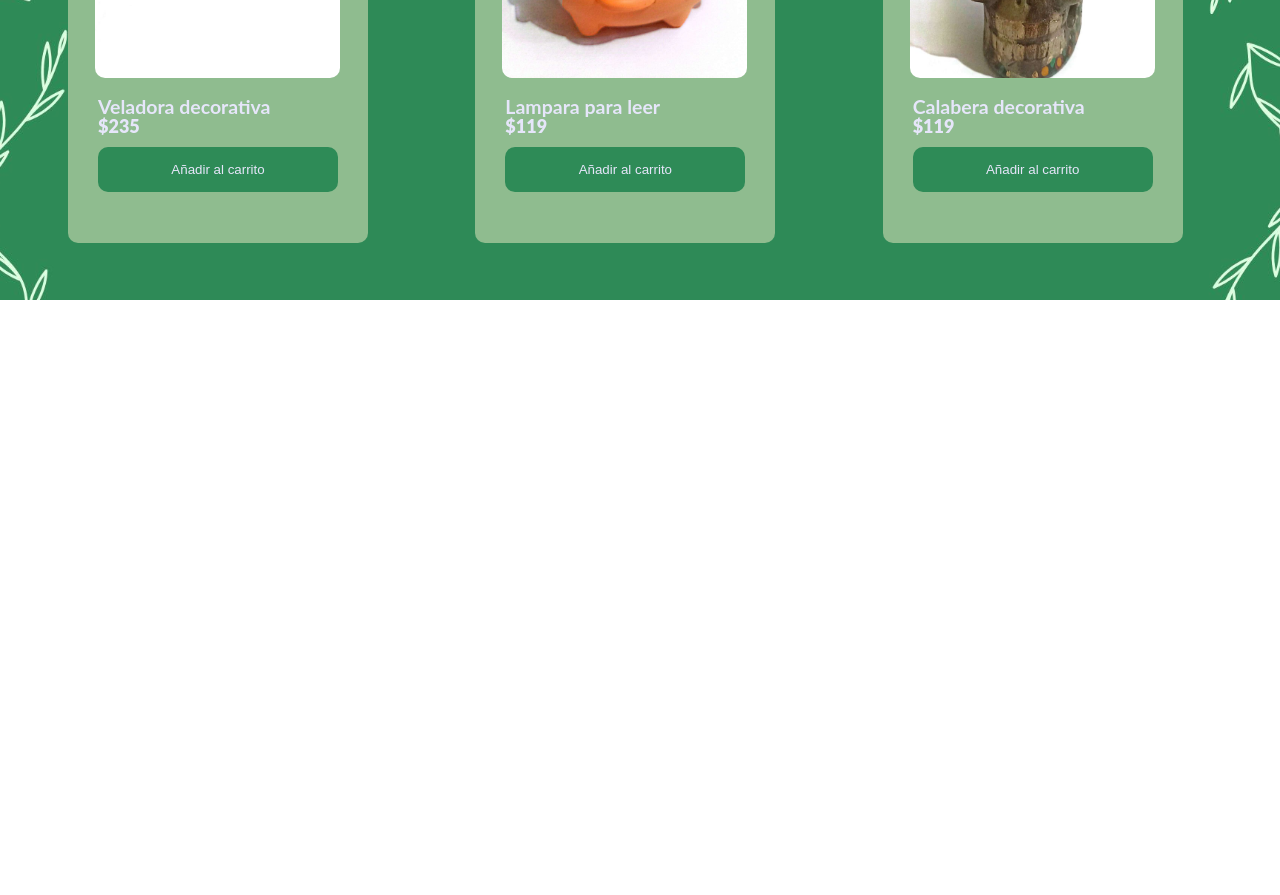
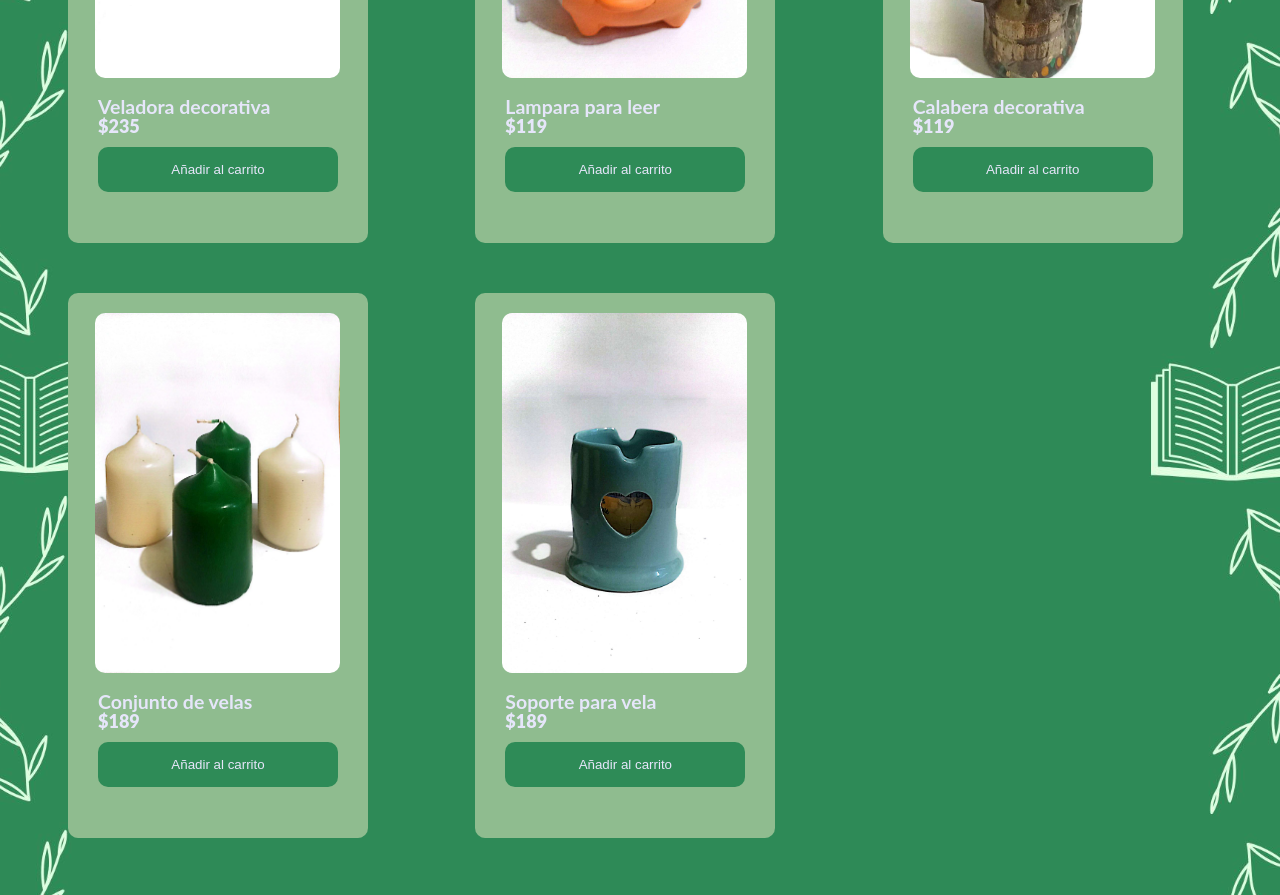
Before and after one commit to Libros-y-mas/web, a plain HTML site: page catalogo.html in a window 1280 px wide. Shown: the part 9578-10473 px from the top of the page. Before the commit the page ends 9878 px from the top, so only its background shows below. Drawn offline with Linux system fonts and the light colour scheme.

Commit message:
Update catalogo.html

```diff
--- a/catalogo.html
+++ b/catalogo.html
@@ -1020,6 +1020,38 @@
 					<button class="btn-add-cart">Añadir al carrito</button >
 				</div>
 			</div>
+
+			<div class="item">
+				<figure>
+					<a href="vela2.html">
+					<img class="img"
+						src="vela2.jpeg"
+						alt="producto"
+					/>
+				</figure>
+				<div class="info-product">
+					<h2>Conjunto de velas</h2>
+					<p class="price">$189</p>
+					</a>
+					<button class="btn-add-cart">Añadir al carrito</button >
+				</div>
+			</div>
+
+			<div class="item">
+				<figure>
+					<a href="vela3.html">
+					<img class="img"
+						src="vela3.jpeg"
+						alt="producto"
+					/>
+				</figure>
+				<div class="info-product">
+					<h2>Soporte para vela</h2>
+					<p class="price">$189</p>
+					</a>
+					<button class="btn-add-cart">Añadir al carrito</button >
+				</div>
+			</div>
 		</div>
 		<br><br><br>
 		<script src="index.js"></script>
```
